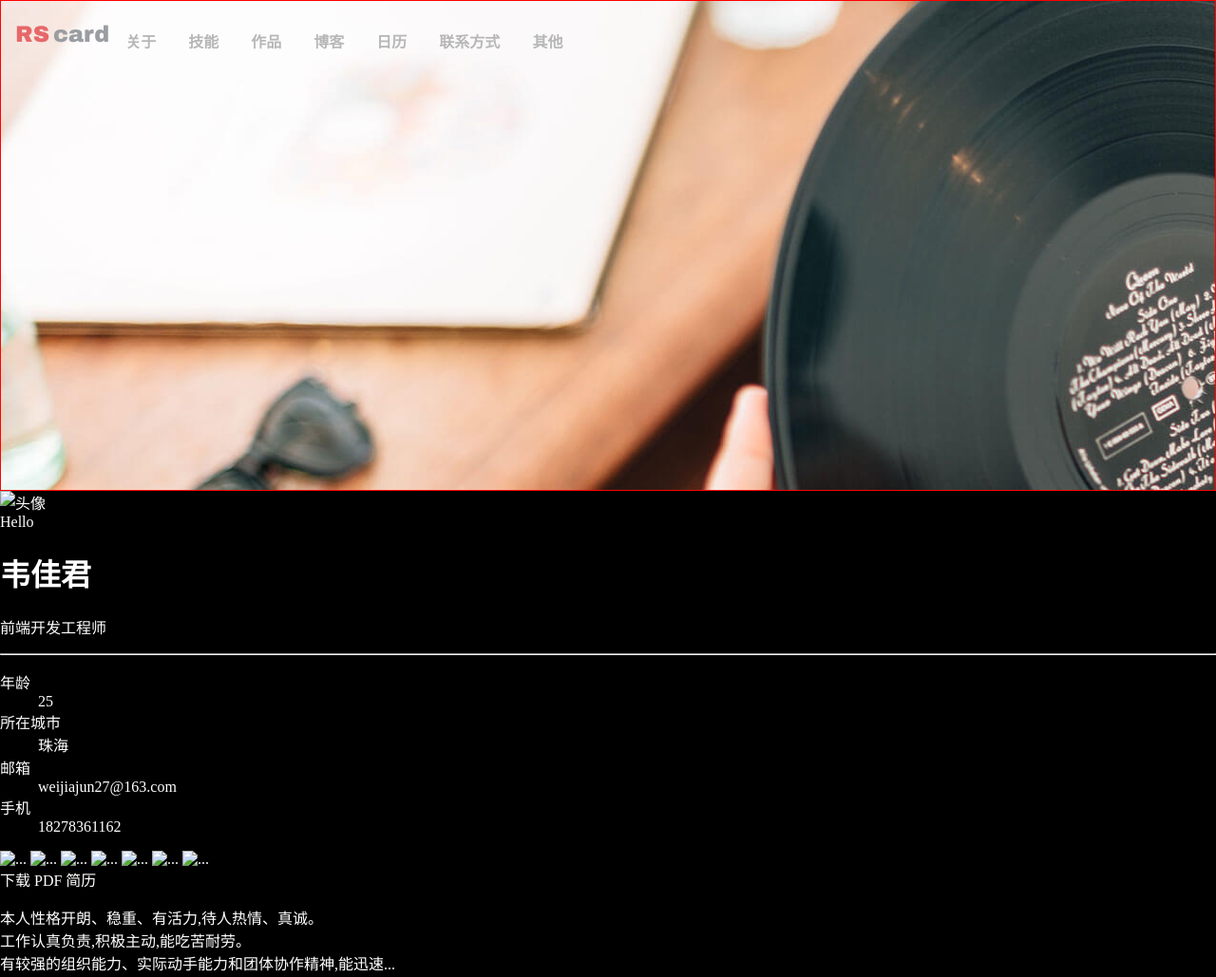
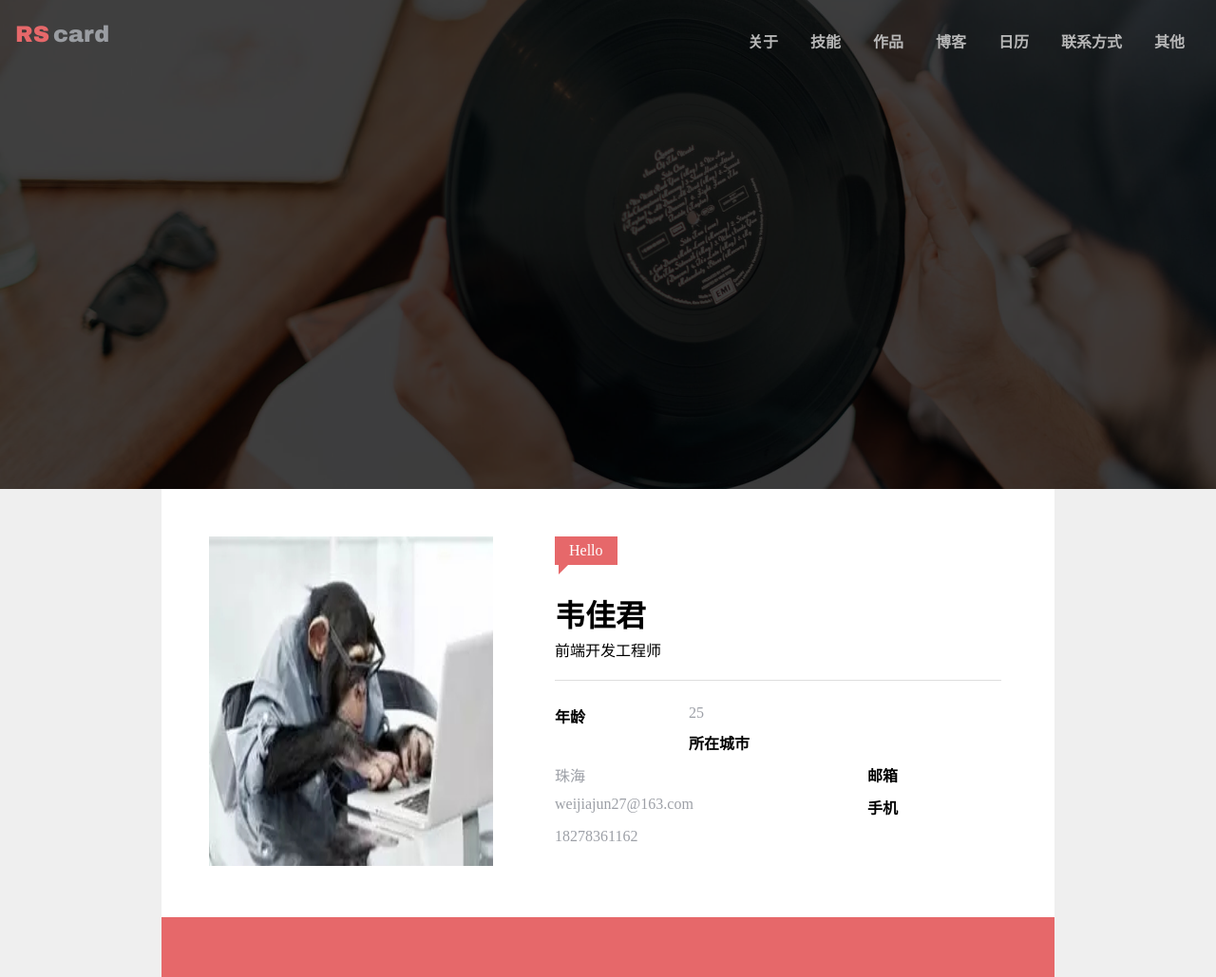
Before and after one commit to readner/MyCard, a plain HTML site: page index.html in a window 1280 px wide. Shown: the top 1029 px of the page at 95% size. Drawn offline with Linux system fonts and the light colour scheme.

Commit message:
第二次提交

```diff
--- a/a.css
+++ b/a.css
@@ -1,6 +1,5 @@
 body {
-    background-color: black;
-    color: white;
+    background-color: #efefef;
     margin: 0px;
 }
 
@@ -8,26 +7,34 @@ a {
     color: inherit;
     text-decoration: none;
 }
-
+h1,h2,h3,h4,h5,h6,dl,dt,dd,p{
+    margin: 0;
+    padding: 0;
+}
+hr{
+    height:0;
+    border:none;
+    border-top:1px solid #dedede;
+}
 .clearfix::after {
     content: '';
     display: block;
     clear: both;
 }
 
-.topNavBar>nav>ul {
+.topNavBar nav>ul {
     list-style: none;
     margin: 0;
     padding: 0;
 }
 
-.topNavBar>nav>ul>li {
+.topNavBar nav>ul>li {
     float: left;
     margin-left: 17px;
     margin-right: 17px;
 }
 
-.topNavBar>nav>ul>li>a {
+.topNavBar nav>ul>li>a {
     font-size: 16px;
     color: #b7b7b7;
     font-weight: bold;
@@ -38,18 +45,22 @@ a {
     display: block;
 }
 
-.topNavBar>nav>ul>li>a:hover {
+.topNavBar nav>ul>li>a:hover {
     border-bottom: 3px solid #e06567;
 }
 
 .topNavBar {
-    padding: 20px 16px 20px 16px;
+    padding: 20px 0px 20px 0px;
     position: fixed;
     top: 0;
     left: 0;
+    width:100%;
+}
+.topNavBar-inner{
+    padding: 0px 16px;
 }
 
-.topNavBar>nav {
+.topNavBar nav {
     padding-top: 3.2px;
     padding-bottom: 0px;
 }
@@ -73,5 +84,87 @@ a {
 .banner {
     height: 515px;
     background-image: url(./img/rs-cover.jpg);
-    border: 1px solid red;
+    background-position: center, center;
+    background-size: cover;
 }
+.banner .mask{
+    height: 515px;
+ background-color: rgba(0,0,0,0.75);
+}
+.userCard{
+    max-width:940px;
+    margin-left:auto;
+    margin-right:auto;
+    background-color: #fff;
+}
+.userCard .welcome{
+    background: #e6686a;
+    color:white;
+    display: inline-block;
+    padding: 4px 15px;
+    line-height: 22px;
+    position: relative;
+    margin-bottom:10px;
+}
+.userCard .welcome .triangle{
+    display: block;
+    border:10px solid transparent;
+    width: 0px;
+    border-left-color:#E6686A;
+    border-top-width:0px;
+    position: absolute;
+    left: 4px;
+    top: 100%;
+}
+.userCard .picture{
+    float: left;
+}
+.userCard .text{
+    float: left;
+    margin-left: 65px;
+    width:470px;
+}
+.userCard .text h1{
+    margin-top:18px;
+    margin-bottom:3px;
+}
+.userCard .text hr{
+    margin:20px 0;
+}
+.userCard .pictureAndText{
+    padding:50px;
+}
+.userCard dl dt,
+.userCard dl dd{
+    float:left;
+    padding:5px 0;
+}
+.userCard dl dt{
+    width:30%;
+    font-weight:bold;
+}
+.userCard dl dd{
+    width:70%;
+    color:#9da0a7
+}
+.userCard > footer.media{
+    background: #e6686a;
+    text-align: center;
+}
+.userCard > footer.media >a{
+    display:inline-block;
+    width: 40px;
+    line-height: 30px;
+    padding:5px 0;
+    border-radius:50%;
+    margin: 16px;
+}
+.userCard > footer.media >a:hover{
+    background:#cf5d5f;
+}
+.userCard svg{
+    width:30px;
+    height:30px;
+    fill:white;
+    vertical-align:top;
+}
--- a/index.html
+++ b/index.html
@@ -4,10 +4,20 @@
     <meta charset="UTF-8">
     <title>个人简历</title>
     <link rel="stylesheet" href="a.css">
+    <script src="//at.alicdn.com/t/font_1587918_chh8fhzc57b.js"></script>
+    <style type="text/css">
+        .icon {
+           width: 1em; height: 1em;
+           vertical-align: -0.15em;
+           fill: currentColor;
+           overflow: hidden;
+        }
+    </style>
 </head>
 
 <body >
-    <div class="topNavBar clearfix">    <!--顶层栏-->
+    <div class="topNavBar">    <!--顶层栏-->
+        <div class="topNavBar-inner  clearfix">
             <a class="logo" href="#" alt="logo" style="float: left;">
                 <span class="rs">RS</span><span class="card">card</span>
              </a>
@@ -23,15 +33,20 @@
                     </ul>
                 </nav>
         </div>
-    <div class="banner"></div>
+    </div>
+    <div class="banner">
+        <div class="mask"></div>
+    </div>
     <main>      <!--简历主要内容-->
-        <div class="card">  <!--名片-->
+        <div class="userCard" >  <!--名片-->
+            <div class="pictureAndText clearfix">
             <div class="picture">
-                <img src="" alt="头像">
+                <img src="./img/avatar.jpg" width=299 height=347 alt="头像">
             </div>
             <div class="text">
-                <div class="profile"> <!--个人简介-->
-                    <span class="welcome">Hello</span>
+                    <span class="welcome">Hello
+                        <span class="triangle"></span>
+                    </span>
                     <h1>韦佳君</h1>
                     <p>前端开发工程师</p>
                     <hr>
@@ -46,16 +61,24 @@
                         <dd>18278361162</dd>
                     </dl>
                 </div>
+            </div>
             <footer class="media"> <!--社交媒体-->
-                    <a href="#"><img src="#" alt="..."></a>
-                    <a href="#"><img src="#" alt="..."></a>
-                    <a href="#"><img src="#" alt="..."></a>
-                    <a href="#"><img src="#" alt="..."></a>
-                    <a href="#"><img src="#" alt="..."></a>
-                    <a href="#"><img src="#" alt="..."></a>
-                    <a href="#"><img src="#" alt="..."></a>
+                    <a href="#">
+                    <svg class="icon" aria-hidden="true">
+                        <use xlink:href="#icon-github"></use>
+                    </svg>
+                    </a>
+                    <a href="#">
+                        <svg class="icon" aria-hidden="true">
+                            <use xlink:href="#icon-weibo"></use>
+                        </svg>
+                    </a>
+                    <a href="#">
+                        <svg class="icon" aria-hidden="true">
+                            <use xlink:href="#icon-twitter"></use>
+                        </svg>
+                    </a>
              </footer>
-            </div>
         </div>
         <a class="button" href="#">下载 PDF 简历</a>
         <p>
```
Also changed, not shown: img/avatar.jpg (renamed from img/1-6.jpg). Lines whose indentation alone changed are shown as unchanged.
